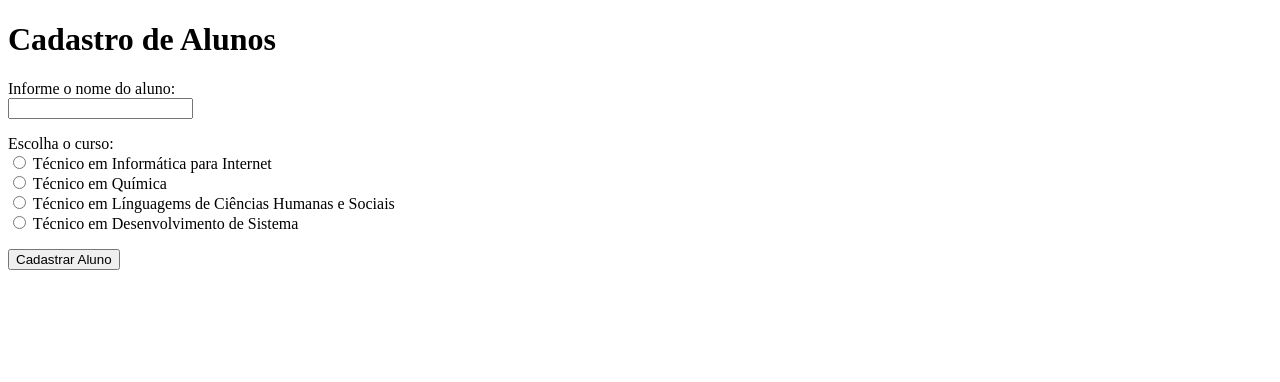
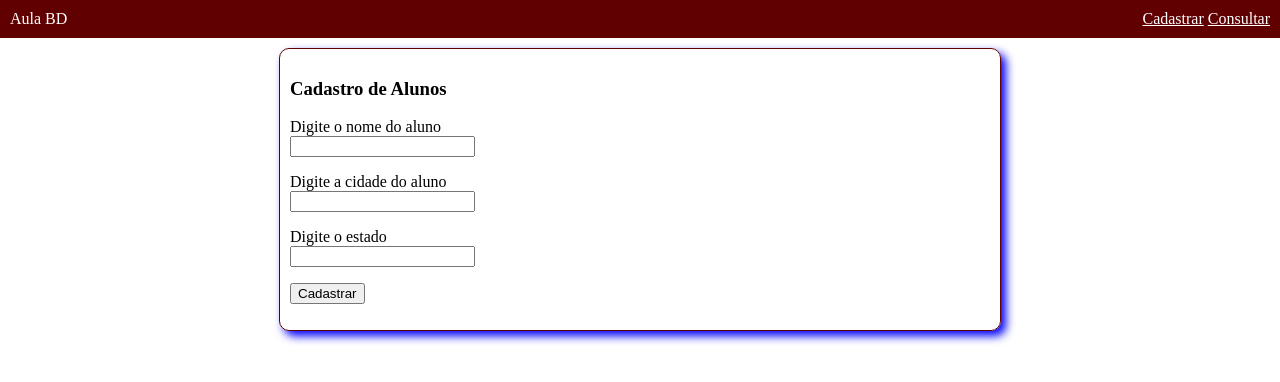
Before and after one commit to julio75csne-art/AULABD, a PHP site: page /aluno_cadastro.php in a window 1280 px wide. Shown: the top 382 px of the page. Run offline with PHP 8.4, Linux system fonts and the light colour scheme.

Commit message:
23/10/2025

```diff
--- a/aluno_cadastro.php
+++ b/aluno_cadastro.php
@@ -4,30 +4,38 @@
     <meta charset="UTF-8">
     <meta name="viewport" content="width=device-width, initial-scale=1.0">
     <title>Cadastro de Alunos</title>
+    <link rel="stylesheet" href="estilos.css">
 </head>
 <body>
-    <h1>Cadastro de Alunos</h1>
 
-    <form action="aluno_cadastro.php">
+    <?php include "menu.php" ?>
 
+    <div class="conteudo">
+
+        <h3>Cadastro de Alunos </h3>
+        <form action='#' method="post">
             <p>
-            Informe o nome do aluno: <br>
-            <input type="text" name="alunos">
+                Digite o nome do aluno <br>
+                <input type="text" name="nome">
             </p>
 
             <p>
-            Escolha o curso: <br>
-            <input type="radio" name="curso" value="Info"> Técnico em Informática para Internet <br>
-            <input type="radio" name="curso" value="Qui"> Técnico em Química <br>
-            <input type="radio" name="curso" value="LCHS"> Técnico em Línguagems de Ciências Humanas e Sociais <br>
-            <input type="radio" name="curso" value="DS"> Técnico em Desenvolvimento de Sistema <br>
+                Digite a cidade do aluno <br>
+                <input type="text" name="cidade">
             </p>
 
             <p>
-            <input type="submit" value="Cadastrar Aluno" name="Enviar">
+                Digite o estado <br>
+                <input type="text" name="estado">
             </p>
 
+            <p>
+                <input type="submit" name="enviar" value="Cadastrar">
+            </p>
         </form>
+
+    </div>
+
 
 </body>
 </html>
--- a/estilos.css
+++ b/estilos.css
@@ -38,4 +38,7 @@ h1
     width: 700px;
     border: 1px solid rgb(96, 0,0);
     border-radius: 10px;
+    margin: 10px auto;
+    padding: 10px;
+    box-shadow: 5px 5px 10px blue;
 }
--- /dev/null
+++ b/menu.php
@@ -0,0 +1,10 @@
+    <div class="menu">
+        <div>
+            Aula BD
+        </div>
+
+        <div>
+            <a href="aluno_cadastro.php">Cadastrar</a>
+            <a href="#">Consultar</a>
+        </div>
+    </div>
```
Also changed, not shown: index.php (+1 -10 lines). Lines whose indentation alone changed are shown as unchanged.
